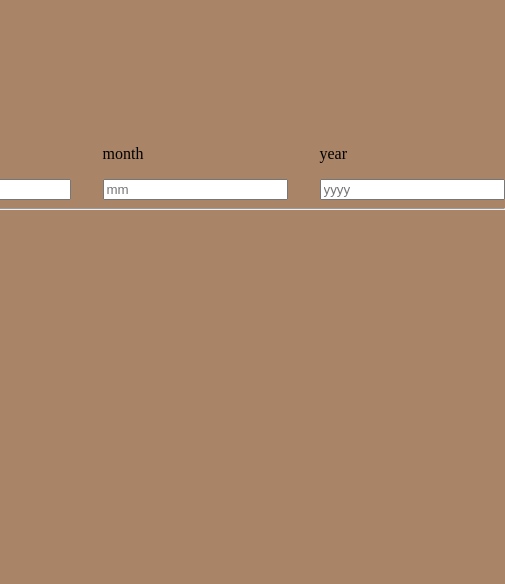
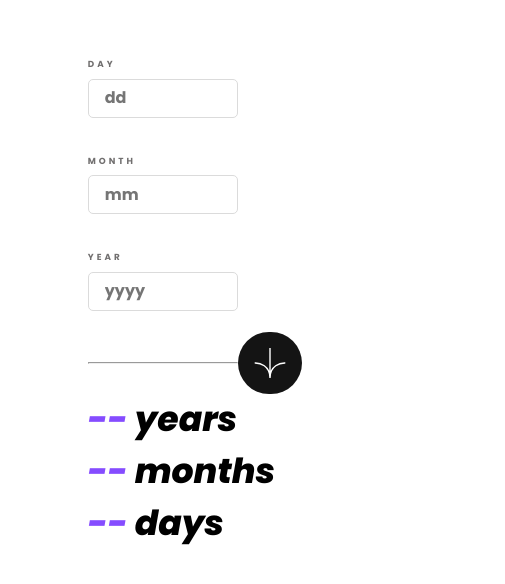
Before and after one commit to Adriano-Dos-Santos/age-calculator-app, a plain HTML site: page index.html in a window 390 px wide. Shown: the part 118-702 px from the top of the page, 505 px wide, since content can reach past the window. Drawn offline with Linux system fonts and the light colour scheme.

Commit message:
Css completed

```diff
--- a/index.html
+++ b/index.html
@@ -18,17 +18,17 @@
         <main>
           <form id="myForm" action="">
             <section class="birth-data-input" ">
-                <div class="day">
+                <div class="day input-container">
                     <p class="day-title titles" id="day-title">day</p>
                     <input id="day-input-field" name="" type="number" value="" placeholder="dd"/>
                     <label for="day-input-field" id="day-input-label" class="day-label"></label>
                 </div>
-                <div class="month">
+                <div class="month input-container">
                     <p class="month-title titles" id="month-title"">month</p>
                     <input id="month-input-field" name="" type="number" value="" placeholder="mm"/>
                     <label for="month-input-field" id="month-input-label" class="month-label"></label>
                 </div>
-                <div class="year">
+                <div class="year input-container">
                     <p class="year-title titles" id="year-title"">year</p>
                     <input id="year-input-field" name="" type="number" value="" placeholder="yyyy"/>
                     <label for="year-input-field" id="year-input-label" class="year-label"></label>
@@ -45,15 +45,15 @@
 
             <section class="age-data-output">
                 <p class="years-age">
-                    <span id="year-data-output" class="years-age-output">--</span>
+                    <span id="year-data-output" class="age-output">--</span>
                     years
                 </p>
                 <p class="months-age">
-                    <span id="month-data-output" class="months-age-output">--</span>
+                    <span id="month-data-output" class="age-output">--</span>
                     months
                 </p>
                 <p class="days-age">
-                    <span id="day-data-output" class="days-age-output">--</span>
+                    <span id="day-data-output" class="age-output">--</span>
                     days
                 </p>
             </section>
--- a/main.js
+++ b/main.js
@@ -30,23 +30,27 @@ const birthYearInput = document.getElementById("year-input-field");
   const dayTitle = document.getElementById("day-title");
   const monthTitle = document.getElementById("month-title");
   const yearTitle = document.getElementById("year-title");
+  const red = "hsl(0, 100%, 67%)";
 // Validation
   //
   function getDaysInMonth(month, year) {
     const date = new Date(year, month - 1, 1);
     date.setMonth(date.getMonth() + 1);
     date.setDate(0);
+    console.log(`
+  days in ${month}/${year} are ${date.getDate()}
+`)
     return date.getDate();
   }
   //
   if (birthDayValue == "") {
     dayInputLabel.textContent = "This field is required";
-    dayInputLabel.style.color = "red";
-    dayTitle.style.color = "red";
+    dayInputLabel.style.color = red;
+    dayTitle.style.color = red;
   } else if (birthDayValue > 31 || birthDayValue < 1 || (birthMonthValue == currentMonth && birthDayValue > currentDay) || (birthDayValue > getDaysInMonth(birthMonthValue, birthYearValue))) {
     dayInputLabel.textContent = "Enter a valid day";
-    dayInputLabel.style.color = "red";
-    dayTitle.style.color = "red";
+    dayInputLabel.style.color = red;
+    dayTitle.style.color = red;
   } else {
     dayInputLabel.textContent = "";
     dayTitle.style.color = "white";
@@ -54,12 +58,12 @@ const birthYearInput = document.getElementById("year-input-field");
 
   if (birthMonthValue == "") {
     monthInputLabel.textContent = "This field is required";
-    monthInputLabel.style.color = "red";
-    monthTitle.style.color = "red";
+    monthInputLabel.style.color = red;
+    monthTitle.style.color = red;
   } else if (birthMonthValue > 12 || birthMonthValue < 1 || (birthYearValue == currentYear && birthMonthValue > currentMonth)) {
     monthInputLabel.textContent = "Enter a valid month";
-    monthInputLabel.style.color = "red";
-    monthTitle.style.color = "red";
+    monthInputLabel.style.color = red;
+    monthTitle.style.color = red;
   } else {
     monthInputLabel.textContent = "";
     monthTitle.style.color = "white";
@@ -67,12 +71,12 @@ const birthYearInput = document.getElementById("year-input-field");
 
   if (birthYearValue == "") {
     yearInputLabel.textContent = "This field is required";
-    yearInputLabel.style.color = "red";
-    yearTitle.style.color = "red";
+    yearInputLabel.style.color = red;
+    yearTitle.style.color = red;
   } else if (birthYearValue > currentYear) {
     yearInputLabel.textContent = "Must be in the past";
-    yearInputLabel.style.color = "red";
-    yearTitle.style.color = "red";
+    yearInputLabel.style.color = red;
+    yearTitle.style.color = red;
 
   } else {
     yearInputLabel.textContent = "";
--- a/styles.css
+++ b/styles.css
@@ -1,18 +1,198 @@
+@import url('https://fonts.googleapis.com/css2?family=League+Spartan:wght@400;500;700&family=Poppins:ital,wght@0,700;1,400;1,800&display=swap');
+/* ----------------------------------------- */
+
+/* Box sizing rules */
+*,
+*::before,
+*::after {
+    box-sizing: border-box;
+}
+
+/* Remove default margin */
+* {
+    margin: 0;
+    padding: 0;
+    font: inherit;
+}
+
+/* Remove list styles on ul, ol elements with a list role, which suggests default styling will be removed */
+ul[role='list'],
+ol[role='list'] {
+    list-style: none;
+}
+
+/* Set core root defaults */
+html:focus-within {
+    scroll-behavior: smooth;
+}
+
+/* Set core body defaults */
 body {
-    background: #a98467;
+    min-height: 100vh;
+    text-rendering: optimizeSpeed;
+    line-height: 1.5;
+}
+
+/* A elements that don't have a class get default styles */
+a:not([class]) {
+    text-decoration-skip-ink: auto;
+}
+
+/* Make images easier to work with */
+img,
+picture,
+svg,
+video,
+canvas {
+    display: block;
+    max-width: 100%;
+}
+
+/* make form elements inherit some styles*/
+button,
+input,
+select,
+textarea {
+    font-family: inherit;
+    font-size: 100%;
+}
+
+/* Remove all animations, transitions and smooth scroll for people that prefer not to see them */
+@media (prefers-reduced-motion: reduce) {
+    html:focus-within {
+        scroll-behavior: auto;
+    }
+
+    *,
+    *::before,
+    *::after {
+        animation-duration: 0.01ms !important;
+        animation-iteration-count: 1 !important;
+        transition-duration: 0.01ms !important;
+        scroll-behavior: auto !important;
+    }
+}
+
+/* ------------- */
+/* ------------- */
+/* Custom Properties  */
+/* ------------- */
+/* ------------- */
+
+:root {
+
+    /* Primary */
+
+    --Purple: hsl(259, 100%, 65%);
+    --Light-red: hsl(0, 100%, 67%);
+
+/* Neutral */
+
+    --White: hsl(0, 0%, 100%);
+    --Off-white: hsl(0, 0%, 94%);
+    --Light-grey: hsl(0, 0%, 86%);
+    --Smokey-grey: hsl(0, 1%, 44%);
+    --Off-black: hsl(0, 0%, 8%);
+
+
+}
+
+
+/* ------------- */
+/* ------------- */
+/* MAIN  */
+/* ------------- */
+/* ------------- */
+
+body {
+    background: var(--White);
     display: flex;
     justify-content: center;
     align-items: center;
     height: 100vh;
+    font-family: 'poppins', sans-serif;
 }
-
+main {
+    width: 55%;
+}
 .birth-data-input {
     display: flex;
     gap: 2em;
+}
+.titles {
+    color: var(--Smokey-grey);
+    text-transform: uppercase;
+    margin: 0 0 0.3em 0;
+    font-size: 0.55rem;
+    letter-spacing: 3px;
+
+}
+
+.birth-data-input input {
+    padding: 0.4em 0 0.4em 1em;
+    border-radius: 5px;
+    background: white;
+    border: 1px solid var(--Light-grey);
+    width: 100px;
+}
+.input-container {
+    display: flex;
+    flex-direction: column;
+    gap: 5px;
+}
+
+.birth-data-input label {
+    font-size: 0.5rem;
+    display: block;
+    color: var(--Light-red);
+}
+
+.divider {
+    display: flex;
+    align-items: center;
+    margin: 1em 0 0 0;
+
+}
+.divider hr {
+    flex-basis: 100%;
+    background: var(--Light-grey);
+    height: 1px;
+}
+button {
+    border-radius: 50em;
+    padding: 1em;
+    background: var(--Off-black);
+    border: none;
+}
+button:hover {
+    background: var(--Purple);
 }
 
 .age-data-output {
     display: flex;
     flex-direction: column;
-    font-size: 1.5rem;
+    font-size: 3.5rem;
+    font-style: italic;
+    font-weight: 800;
 }
+
+.age-output {
+    color: var(--Purple);
+}
+
+
+@media screen and (max-width: 550px) {
+   .birth-data-input {
+       flex-direction: column;
+       align-items: start;
+       justify-content: center;
+   }
+
+   .birth-data-input input {
+       width: 150px;
+   }
+
+   .age-data-output {
+       font-size: calc(0.7rem + 6vw);
+   }
+}
```
